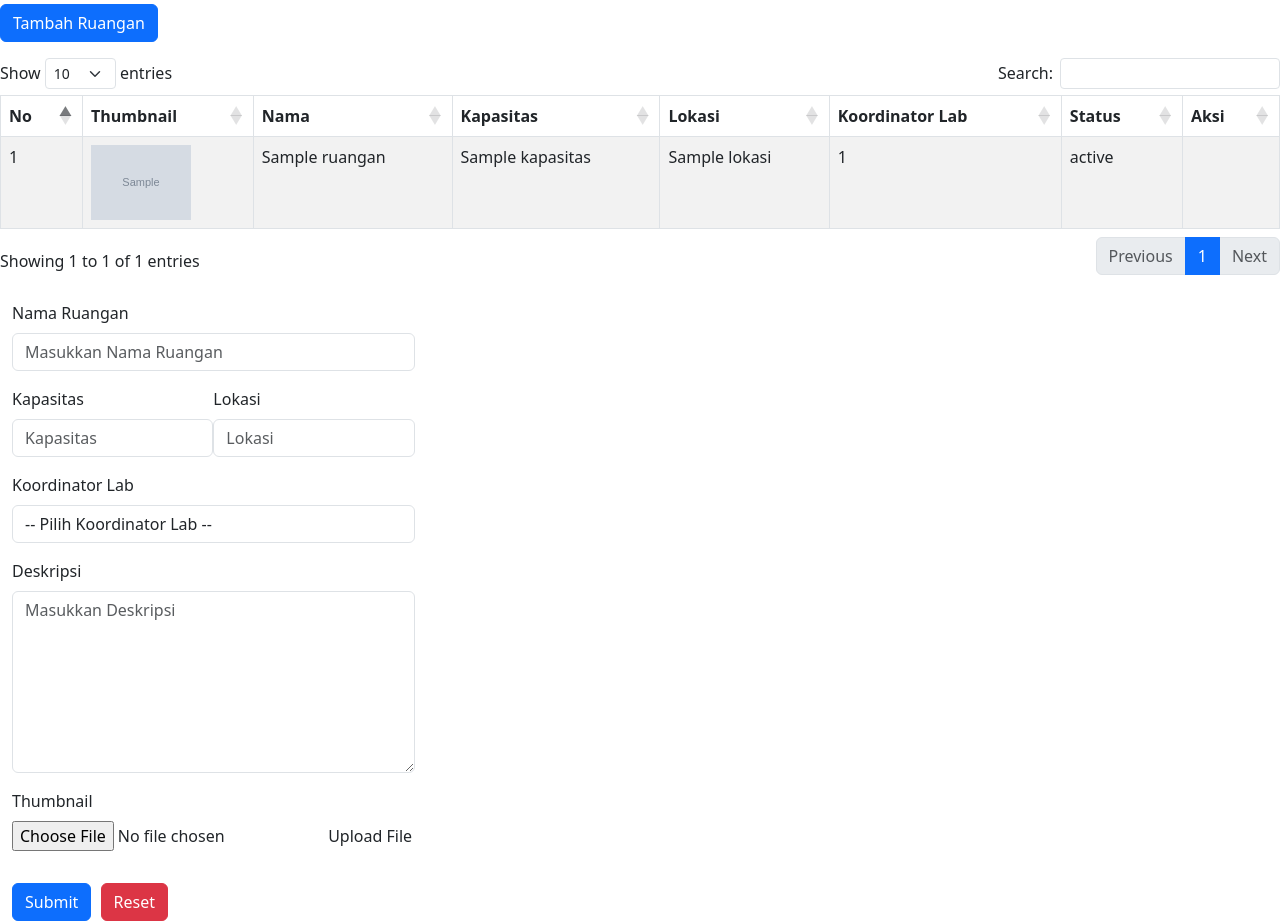
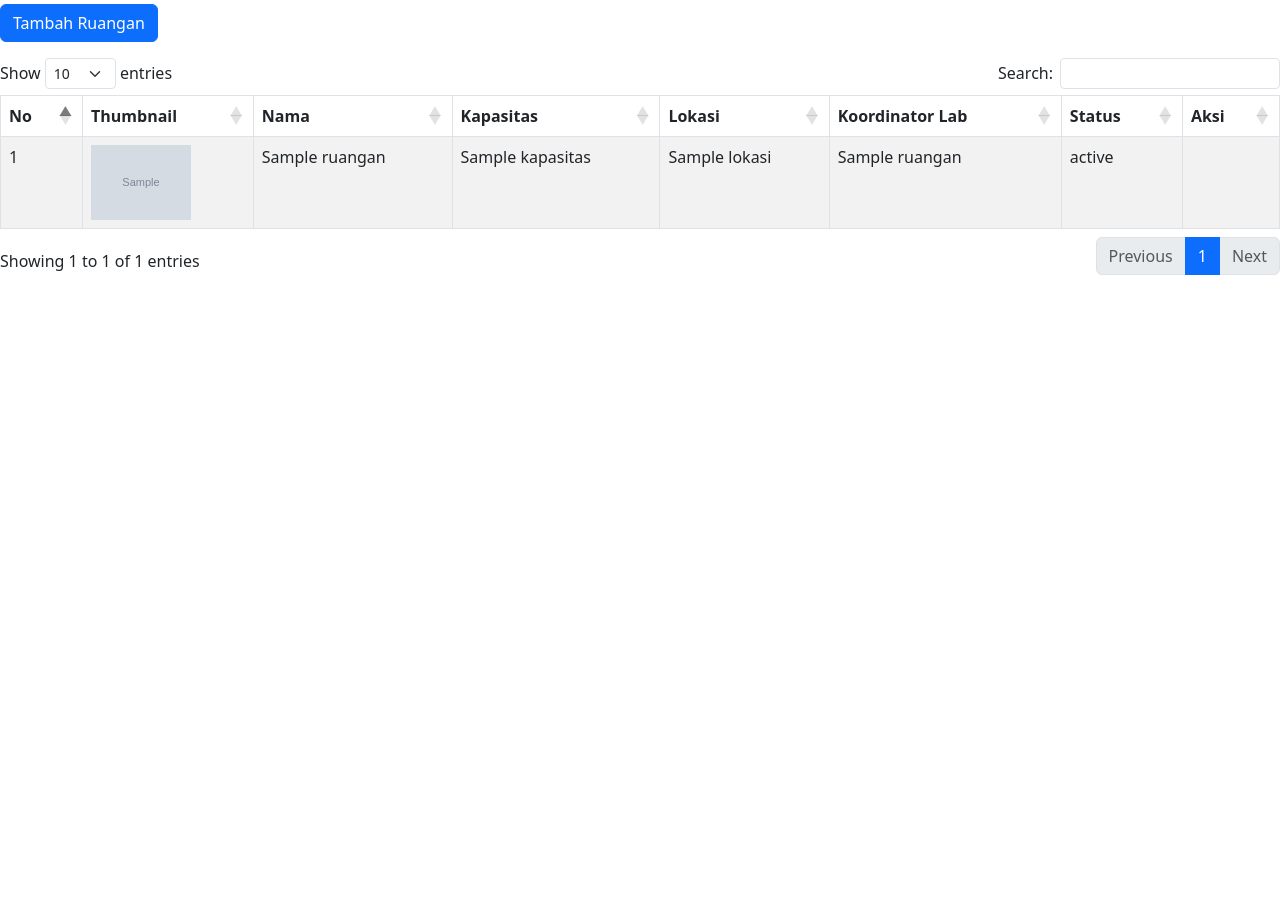
Before and after one commit to ICLabs-Fikom-UMI/sistem-peminjaman-ruangan, a PHP site: the page made by app/views/ruangan/index.php in a window 1280 px wide; the page is wider, and only the part inside the window is pictured. Shown: the part 322-1243 px from the top of that part. After the commit the page ends 597 px from the top of that part, so only its background shows below. Run offline with PHP 8.4, Linux system fonts and the light colour scheme; the template is opened without the code that fills it: most values are stand-ins (such as "Sample title", 1, 10 or a date in 2020); grey boxes marked "Sample" are stand-in pictures; some libraries are stand-ins or nearby versions.

Commit message:
berhasil tambah data ruangan

```diff
--- a/app/views/ruangan/index.php
+++ b/app/views/ruangan/index.php
@@ -55,7 +55,7 @@
         <div class="container-user rounded mb-4">
             <div class="row mb-3">
                 <div class="col-lg-6">
-                    <button type="button" class="btn btn-primary tombolTambahData" data-bs-toggle="modal" data-bs-target="#formModal">
+                    <button type="button" class="btn btn-primary tombolTambahRuangan" data-bs-toggle="modal" data-bs-target="#formModal">
                         <i class="fa-solid fa-plus"></i>
                         Tambah Ruangan
                     </button>
@@ -90,10 +90,10 @@
                                 <td><?= $ruangan['nama_ruangan']; ?></td>
                                 <td><?= $ruangan['kapasitas']; ?></td>
                                 <td><?= $ruangan['lokasi']; ?></td>
-                                <td><?= $ruangan['id_user']; ?></td>
+                                <td><?= $ruangan['nama_lengkap']; ?></td>
                                 <td><?= $ruangan['status_ruangan']; ?></td>
                                 <td class="icon-container text-center">
-                                    <a href="<?= BASEURL; ?>/ruangan/ubah/<?= $ruangan['id_ruangan']; ?>" class="tampilModalUbah" data-bs-toggle="modal" data-bs-target="#formModal" data-id="<?= $ruangan['id_ruangan']; ?>"><i class=" fa-solid fa-pen-to-square"></i></a>
+                                    <a href="<?= BASEURL; ?>/ruangan/ubah/<?= $ruangan['id_ruangan']; ?>" class="tampilEditRuangan" data-bs-toggle="modal" data-bs-target="#formModal" data-id="<?= $ruangan['id_ruangan']; ?>"><i class=" fa-solid fa-pen-to-square"></i></a>
                                     <a href="<?= BASEURL; ?>/ruangan/hapus/<?= $ruangan['id_ruangan']; ?>" onclick="return confirm('yakin?');"> <i class="fa-solid fa-trash-can"></i></a>
                                     <a href="<?= BASEURL; ?>/ruangan/detail/<?= $ruangan['id_ruangan']; ?>"><i class=" fa-solid fa-ellipsis-vertical"></i></a>
                                 </td>
@@ -104,19 +104,28 @@
             </div>
         </div>
 
+        <!-- modal ubah Data ruangan -->
 
-        <div class="col-md-4 d-flex align-items-stretch">
-            <!-- Formulir Bootstrap dengan gaya khusus -->
-            <div class="container form-container">
+        <div class="modal fade" id="formModal" tabindex="-1" aria-labelledby="judulModal" aria-hidden="true">
+            <div class="modal-dialog modal-lg ">
+                <div class="modal-content">
+                    <div class="modal-header">
+                        <h1 class="modal-title fs-5" id="formModalLabel">Tambah Data Ruangan</h1>
+                        <button type="button" class="btn-close" data-bs-dismiss="modal" aria-label="Close"></button>
+                    </div>
+                    <div class="modal-body">
                         <form action="<?= BASEURL; ?>/ruangan/tambah" method="post" enctype="multipart/form-data">
-                    <!-- Baris 1 -->
+                            <input type="hidden" name="id_user" id="id_user">
+
+                            <div class="row">
+                                <div class="col-6">
+
                                     <div class="form-group mb-3">
                                         <label for="namaRuangan" class="form-label">Nama Ruangan</label>
                                         <input type="text" class="form-control" id="nama_ruangan" name="nama_ruangan" placeholder="Masukkan Nama Ruangan">
                                     </div>
 
-                    <!-- Baris 2 -->
-                    <div class="form-row d-flex justify-content-between w-100">
+                                    <div class="row">
                                         <div class="form-group mb-3 col-md-6">
                                             <label for="kapasitas" class="form-label">Kapasitas</label>
                                             <input type="text" class="form-control" id="kapasitas" name="kapasitas" placeholder="Kapasitas">
@@ -127,7 +136,6 @@
                                         </div>
                                     </div>
 
-                    <!-- Baris 3 -->
                                     <div class="form-group mb-3">
                                         <label for="korlab" class="form-label">Koordinator Lab</label>
                                         <select id="korlab" class="form-control" name="id_user">
@@ -138,97 +146,20 @@
                                         </select>
                                     </div>
 
-                    <!-- Baris 4 -->
-                    <div class="form-group mb-3">
-                        <label for="deskripsi" class="form-label">Deskripsi</label>
-                        <textarea class="form-control" id="deskripsi" name="deskripsi" rows="7" placeholder="Masukkan Deskripsi"></textarea>
                                 </div>
-
-                    <!-- Baris 5 -->
+                                <div class="col-6">
                                     <div class="form-group mb-3">
                                         <label for="thumbnail" class="form-label">Thumbnail</label>
                                         <div class="custom-upload-btn">
-                            <input type="file" id="gambar" name="gambar">
+                                            <input type="file" id="thumbnail" name="thumbnail">
                                             <label for="gambar">Upload File</label>
                                         </div>
                                     </div>
 
-                    <!-- Pratinjau Gamba Baris 6 -->
-                    <div class="preview-container">
-                        <img src="#" id="preview" alt="Pratinjau Gambar" style="display: none;">
+                                    <div class="form-group mb-3">
+                                        <label for="deskripsi" class="form-label">Deskripsi</label>
+                                        <textarea class="form-control" id="deskripsi" name="deskripsi" rows="4" placeholder="Masukkan Deskripsi"></textarea>
                                     </div>
-
-                    <!-- Baris 7 -->
-                    <div class="buttons-container">
-                        <button type="submit" class="btn btn-primary mt-3">Submit</button>
-                        <button type="reset" class="btn btn-danger mt-3" style="margin-left: 5px;">Reset</button>
-                    </div>
-                </form>
-            </div>
-        </div>
-
-        <!-- modal ubah Data ruangan -->
-
-        <div class="modal fade" id="formModal" tabindex="-1" aria-labelledby="judulModal" aria-hidden="true">
-            <div class="modal-dialog modal-lg">
-                <div class="modal-content">
-                    <div class="modal-header">
-                        <h1 class="modal-title fs-5" id="formModalLabel">Tambah Data Ruangan</h1>
-                        <button type="button" class="btn-close" data-bs-dismiss="modal" aria-label="Close"></button>
-                    </div>
-                    <div class="modal-body">
-                        <form action="<?= BASEURL; ?>/ruangan/tambah" method="post">
-                            <input type="hidden" name="id_user" id="id_user">
-
-                            <div class="row">
-                                <div class="col-md-6 mb-3">Nama</label>
-                                    <input type="text" class="form-control" id="nama_lengkap" name="nama_lengkap">
-                                </div>
-                                <div class="col-md-6 mb-3">
-                                    <label for="email" class="form-label">Email</label>
-                                    <input type="email" class="form-control" id="email" name="email">
-                                </div>
-                            </div>
-
-                            <div class="row">
-                                <div class="col-md-6 mb-3">
-                                    <label for="nim" class="form-label">Nim</label>
-                                    <input type="number" class="form-control" id="nim" name="nim">
-                                </div>
-                                <div class="col-md-6 mb-3">
-                                    <label for="no_telp" class="form-label">No.Telepon</label>
-                                    <input type="tel" class="form-control" id="no_telp" name="no_telp">
-                                </div>
-                            </div>
-
-                            <div class="row">
-                                <div class="col-md-6 mb-3">
-                                    <label for="nama_jurusan" class="form-label">Jurusan</label>
-                                    <select id="nama_jurusan" class="form-control" name="id_jurusan">
-                                        <option value="#">-- Pilih Jurusan --</option>
-                                        <?php foreach ($data['dataJurusan'] as $jurusan) : ?>
-                                            <option value="<?= $jurusan['id_jurusan']; ?>"><?= $jurusan['nama_jurusan']; ?></option>
-                                        <?php endforeach; ?>
-                                    </select>
-                                </div>
-                                <div class="col-md-6 mb-3">
-                                    <label for="nama_role" class="form-label">Role</label>
-                                    <select id="nama_role" class="form-control" name="id_role">
-                                        <option value="#">-- Pilih Role --</option>
-                                        <?php foreach ($data['dataRole'] as $role) : ?>
-                                            <option value="<?= $role['id_role']; ?>"><?= $role['nama_role']; ?></option>
-                                        <?php endforeach; ?>
-                                    </select>
-                                </div>
-                            </div>
-                            <div class="row">
-                                <div class="col-md-6 mb-3">
-                                    <label for="password" class="form-label">Kata Sandi</label>
-                                    <input type="password" class="form-control" id="password" name="password">
-                                </div>
-                                <div class="col-md-6 mb-3">
-                                    <label for="confirm_password" class="form-label">Konfirmasi Kata Sandi</label>
-                                    <input type="password" class="form-control" id="confirm_password" name="confirm_password">
                                 </div>
                             </div>
 
--- a/public/css/style.css
+++ b/public/css/style.css
@@ -290,8 +290,3 @@
               z-index: 1;
               /* Letakkan di bawah input file */
           }
-
-                          #preview {
-                              max-width: 100%;
-                              height: auto;
-                          }
```
Also changed, not shown: app/controllers/Ruangan.php (+18 -0 lines), app/models/Ruangan_model.php (+33 -24 lines), public/js/script.js (+24 -0 lines), public/img/65bd9181a3462.jpg (added). Lines whose indentation alone changed are shown as unchanged.
